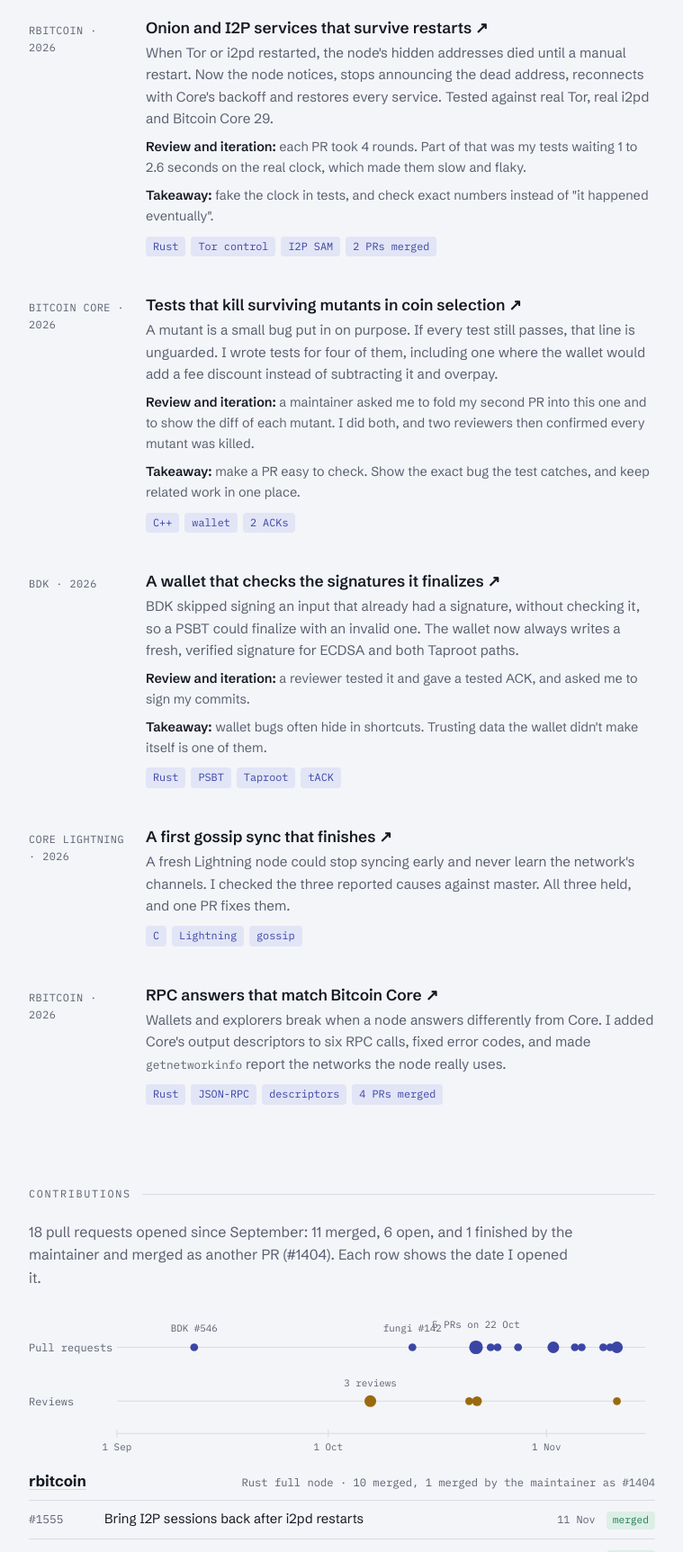
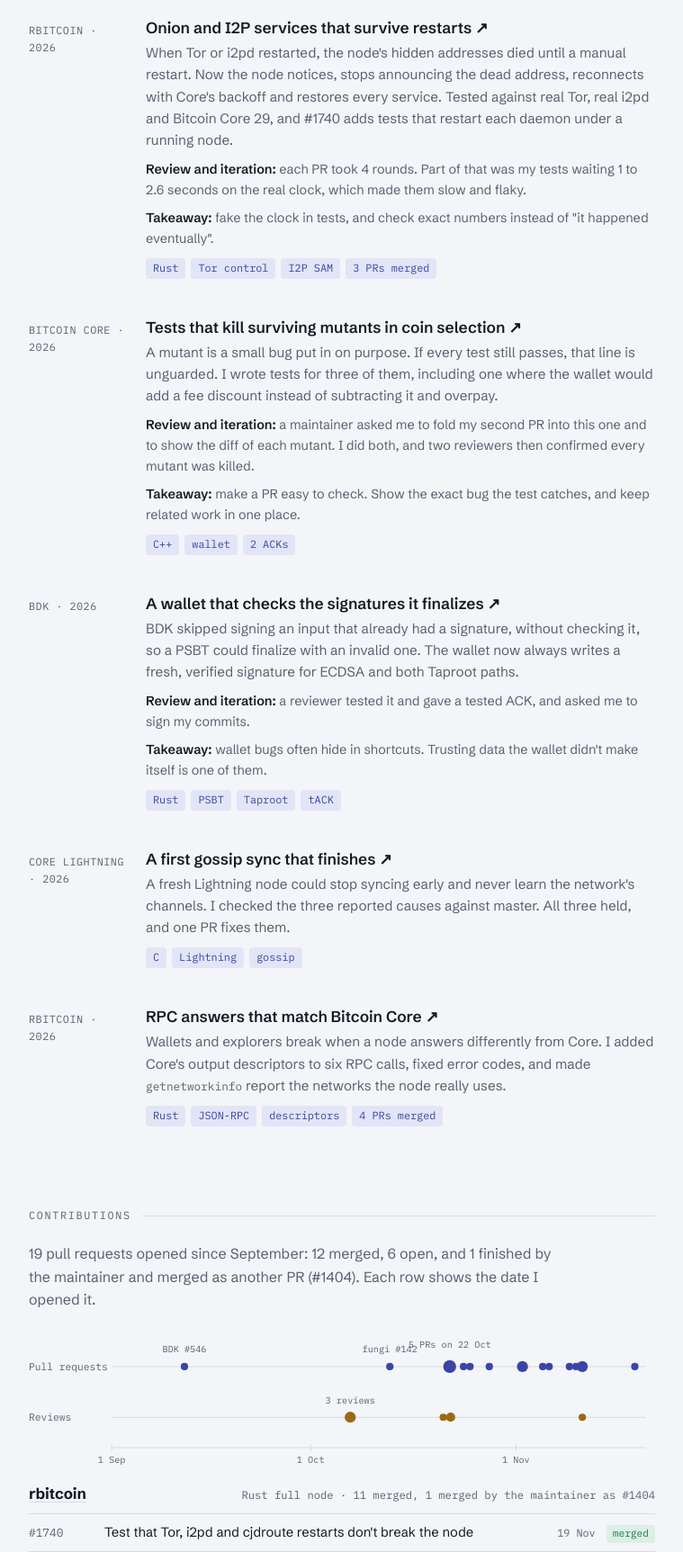
Before and after one commit to Naomi-Gift/Naomi-Gift.github.io, a plain HTML site: page index.html in a window 1280 px wide. Shown: the part 1075-2800 px from the top of the page at 90% size, without its empty margins (472-1231 px from the left). Drawn offline with Linux system fonts and the light colour scheme.

Commit message:
Add #1740, now 19 pull requests

```diff
--- a/index.html
+++ b/index.html
@@ -139,7 +139,7 @@ section{display:flex;flex-direction:column;gap:20px;scroll-margin-top:24px}
   <div class="label">About</div>
   <div class="prose">
     <p>I am a <b>software developer and open source contributor</b> in Bitcoin. I have worked on <b>wallets, nodes and Lightning</b>, and my current priority is <b>privacy</b>: helping nodes run over Tor, I2P and cjdns, and send their own transactions without revealing their IP address.</p>
-    <p>Since September 2026 I have worked on this full time and opened <b>18 pull requests in five Bitcoin projects</b>: rbitcoin, Bitcoin Core, Core Lightning, BDK and fungi. <b>11 are merged and 6 are in review.</b> I have reviewed and tested <b>7 pull requests</b> in Bitcoin Core and BDK, and written <b>5 articles</b> on Bitcoin and Lightning.</p>
+    <p>Since September 2026 I have worked on this full time and opened <b>19 pull requests in five Bitcoin projects</b>: rbitcoin, Bitcoin Core, Core Lightning, BDK and fungi. <b>12 are merged and 6 are in review.</b> I have reviewed and tested <b>7 pull requests</b> in Bitcoin Core and BDK, and written <b>5 articles</b> on Bitcoin and Lightning.</p>
   </div>
   <div class="skills">
     <div><h3>Languages</h3><div class="chips"><span class="chip">Rust</span><span class="chip">C++</span><span class="chip">C</span><span class="chip">Python</span></div></div>
@@ -163,15 +163,15 @@ section{display:flex;flex-direction:column;gap:20px;scroll-margin-top:24px}
     <article class="item">
       <span class="meta">rbitcoin · 2026</span>
       <div><h3><a href="https://github.com/rbitcoin-org/rbitcoin/pull/1515" target="_blank" rel="noopener">Onion and I2P services that survive restarts ↗</a></h3>
-      <p>When Tor or i2pd restarted, the node's hidden addresses died until a manual restart. Now the node notices, stops announcing the dead address, reconnects with Core's backoff and restores every service. Tested against real Tor, real i2pd and Bitcoin Core 29.</p>
+      <p>When Tor or i2pd restarted, the node's hidden addresses died until a manual restart. Now the node notices, stops announcing the dead address, reconnects with Core's backoff and restores every service. Tested against real Tor, real i2pd and Bitcoin Core 29, and #1740 adds tests that restart each daemon under a running node.</p>
       <p class="note"><b>Review and iteration:</b> each PR took 4 rounds. Part of that was my tests waiting 1 to 2.6 seconds on the real clock, which made them slow and flaky.</p>
       <p class="note"><b>Takeaway:</b> fake the clock in tests, and check exact numbers instead of "it happened eventually".</p>
-      <div class="chips"><span class="chip">Rust</span><span class="chip">Tor control</span><span class="chip">I2P SAM</span><span class="chip">2 PRs merged</span></div></div>
+      <div class="chips"><span class="chip">Rust</span><span class="chip">Tor control</span><span class="chip">I2P SAM</span><span class="chip">3 PRs merged</span></div></div>
     </article>
     <article class="item">
       <span class="meta">Bitcoin Core · 2026</span>
       <div><h3><a href="https://github.com/bitcoin/bitcoin/pull/36614" target="_blank" rel="noopener">Tests that kill surviving mutants in coin selection ↗</a></h3>
-      <p>A mutant is a small bug put in on purpose. If every test still passes, that line is unguarded. I wrote tests for four of them, including one where the wallet would add a fee discount instead of subtracting it and overpay.</p>
+      <p>A mutant is a small bug put in on purpose. If every test still passes, that line is unguarded. I wrote tests for three of them, including one where the wallet would add a fee discount instead of subtracting it and overpay.</p>
       <p class="note"><b>Review and iteration:</b> a maintainer asked me to fold my second PR into this one and to show the diff of each mutant. I did both, and two reviewers then confirmed every mutant was killed.</p>
       <p class="note"><b>Takeaway:</b> make a PR easy to check. Show the exact bug the test catches, and keep related work in one place.</p>
       <div class="chips"><span class="chip">C++</span><span class="chip">wallet</span><span class="chip">2 ACKs</span></div></div>
@@ -201,15 +201,15 @@ section{display:flex;flex-direction:column;gap:20px;scroll-margin-top:24px}
 
 <section id="contributions">
   <div class="label">Contributions</div>
-  <p class="prose">18 pull requests opened since September: 11 merged, 6 open, and 1 finished by the maintainer and merged as another PR (#1404). Each row shows the date I opened it.</p>
-  <div class="scroll tl" role="img" aria-label="Timeline from 1 September to 15 November 2026. Pull requests start with one on 12 September, one on 13 October, five on 22 October, then a steady run through 11 November. Reviews cluster on 7 October, 21 to 22 October and 11 November.">
-    <svg viewBox="0 0 640 150">
-      <g stroke="var(--line)"><line x1="90" y1="40" x2="630" y2="40"/><line x1="90" y1="95" x2="630" y2="95"/><line x1="90" y1="128" x2="630" y2="128"/>
+  <p class="prose">19 pull requests opened since September: 12 merged, 6 open, and 1 finished by the maintainer and merged as another PR (#1404). Each row shows the date I opened it.</p>
+  <div class="scroll tl" role="img" aria-label="Timeline from 1 September to 20 November 2026. Pull requests start with one on 12 September, one on 13 October, five on 22 October, then a steady run through 19 November. Reviews cluster on 7 October, 21 to 22 October and 11 November.">
+    <svg viewBox="0 0 680 150">
+      <g stroke="var(--line)"><line x1="90" y1="40" x2="670" y2="40"/><line x1="90" y1="95" x2="670" y2="95"/><line x1="90" y1="128" x2="670" y2="128"/>
         <line x1="90" y1="124" x2="90" y2="132"/><line x1="306" y1="124" x2="306" y2="132"/><line x1="529" y1="124" x2="529" y2="132"/></g>
       <g font-size="11" fill="var(--muted)"><text x="0" y="44">Pull requests</text><text x="0" y="99">Reviews</text></g>
       <g font-size="10" fill="var(--muted)" text-anchor="middle"><text x="90" y="145">1 Sep</text><text x="306" y="145">1 Oct</text><text x="529" y="145">1 Nov</text></g>
       <g fill="var(--accent)">
-        <circle cx="169" cy="40" r="4"/><circle cx="392" cy="40" r="4"/><circle cx="457" cy="40" r="7"/><circle cx="472" cy="40" r="4"/><circle cx="479" cy="40" r="4"/><circle cx="500" cy="40" r="4"/><circle cx="536" cy="40" r="6"/><circle cx="558" cy="40" r="4"/><circle cx="565" cy="40" r="4"/><circle cx="587" cy="40" r="4"/><circle cx="594" cy="40" r="4"/><circle cx="601" cy="40" r="6"/>
+        <circle cx="169" cy="40" r="4"/><circle cx="392" cy="40" r="4"/><circle cx="457" cy="40" r="7"/><circle cx="472" cy="40" r="4"/><circle cx="479" cy="40" r="4"/><circle cx="500" cy="40" r="4"/><circle cx="536" cy="40" r="6"/><circle cx="558" cy="40" r="4"/><circle cx="565" cy="40" r="4"/><circle cx="587" cy="40" r="4"/><circle cx="594" cy="40" r="4"/><circle cx="601" cy="40" r="6"/><circle cx="658" cy="40" r="4"/>
       </g>
       <g fill="var(--amber)"><circle cx="349" cy="95" r="6"/><circle cx="450" cy="95" r="4"/><circle cx="458" cy="95" r="5"/><circle cx="601" cy="95" r="4"/></g>
       <g font-size="10" fill="var(--muted)" text-anchor="middle"><text x="169" y="24">BDK #546</text><text x="392" y="24">fungi #142</text><text x="457" y="20">5 PRs on 22 Oct</text><text x="349" y="80">3 reviews</text></g>
@@ -217,8 +217,9 @@ section{display:flex;flex-direction:column;gap:20px;scroll-margin-top:24px}
   </div>
   <div class="groups">
     <div class="group">
-      <div class="proj-head"><h3><a href="https://github.com/rbitcoin-org/rbitcoin" target="_blank" rel="noopener">rbitcoin</a></h3><span>Rust full node · 10 merged, 1 merged by the maintainer as #1404</span></div>
+      <div class="proj-head"><h3><a href="https://github.com/rbitcoin-org/rbitcoin" target="_blank" rel="noopener">rbitcoin</a></h3><span>Rust full node · 11 merged, 1 merged by the maintainer as #1404</span></div>
       <ul class="prs">
+        <li><span class="n"><a href="https://github.com/rbitcoin-org/rbitcoin/pull/1740" target="_blank" rel="noopener">#1740</a></span><span>Test that Tor, i2pd and cjdroute restarts don't break the node</span><span class="d">19 Nov</span><span class="st merged">merged</span></li>
         <li><span class="n"><a href="https://github.com/rbitcoin-org/rbitcoin/pull/1555" target="_blank" rel="noopener">#1555</a></span><span>Bring I2P sessions back after i2pd restarts</span><span class="d">11 Nov</span><span class="st merged">merged</span></li>
         <li><span class="n"><a href="https://github.com/rbitcoin-org/rbitcoin/pull/1515" target="_blank" rel="noopener">#1515</a></span><span>Bring onion services back after Tor restarts</span><span class="d">10 Nov</span><span class="st merged">merged</span></li>
         <li><span class="n"><a href="https://github.com/rbitcoin-org/rbitcoin/pull/1472" target="_blank" rel="noopener">#1472</a></span><span><code>--proxy</code> uses the same seed rules as a direct start</span><span class="d">9 Nov</span><span class="st merged">merged</span></li>
@@ -259,7 +260,7 @@ section{display:flex;flex-direction:column;gap:20px;scroll-margin-top:24px}
 
 <section id="reviews">
   <div class="label">Reviews</div>
-  <p class="prose">7 pull requests by other people that I reviewed. These are not counted in the 18 above. A tested ACK means I ran the change myself, usually by undoing the fix and checking that the new test fails.</p>
+  <p class="prose">7 pull requests by other people that I reviewed. These are not counted in the 19 above. A tested ACK means I ran the change myself, usually by undoing the fix and checking that the new test fails.</p>
   <ul class="prs">
     <li><span class="n"><a href="https://github.com/bitcoin/bitcoin/pull/36825" target="_blank" rel="noopener">#36825</a></span><span>Core · wallet migration with watch-only transactions<span class="how">Ran both tests with and without the fix: they pass with it and fail without it. Left 2 style nits. <a href="https://github.com/bitcoin/bitcoin/pull/36825#issuecomment-6799626987" target="_blank" rel="noopener">Read my review ↗</a></span></span><span class="d">11 Nov</span><span class="st tack">tACK</span></li>
     <li><span class="n"><a href="https://github.com/bitcoin/bitcoin/pull/36599" target="_blank" rel="noopener">#36599</a></span><span>Core · intermittent timeout waiting for a getdata<span class="how">Added the 99 ms sleep from the description: the old test timed out, the new one passed. <a href="https://github.com/bitcoin/bitcoin/pull/36599#issuecomment-6336159651" target="_blank" rel="noopener">Read my review ↗</a></span></span><span class="d">22 Oct</span><span class="st tack">tACK</span></li>
@@ -314,7 +315,7 @@ section{display:flex;flex-direction:column;gap:20px;scroll-margin-top:24px}
     </ul></div>
     <div><h3>What's next</h3><ul>
       <li>Get my open Bitcoin Core PRs (#36614, #36795, #36840) and Core Lightning #9655 through review.</li>
-      <li>Keep owning Tor, I2P and private broadcast in rbitcoin, starting with restart tests against real Tor and i2pd.</li>
+      <li>Keep owning Tor, I2P, cjdns and private broadcast in rbitcoin.</li>
       <li>Review more Bitcoin Core PRs, always with a tested ACK.</li>
       <li>Write one article for each main piece of work.</li>
     </ul></div>
```
